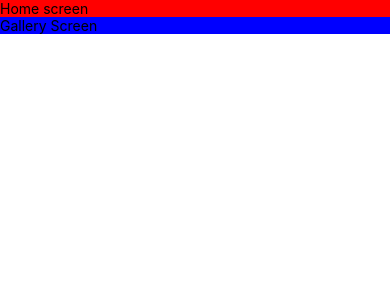
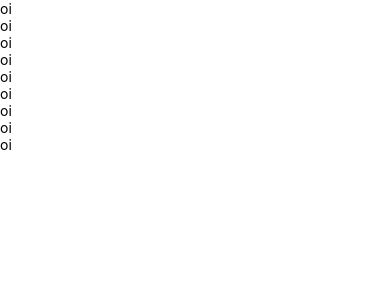
Before and after one commit to andreterceiro/test-react-native-app-03, a React Native app in the folder test-app-3/: screen / in a window 390 px wide. Shown: the top 300 px of the page. Built offline with nearby package versions, Linux system fonts and the light colour scheme.

Commit message:
feat: now App.tsx uses src/routes/index.tsx, still with a test content

```diff
--- a/test-app-3/App.tsx
+++ b/test-app-3/App.tsx
@@ -1,14 +1,10 @@
 import { StatusBar } from 'expo-status-bar';
 import { StyleSheet, View } from 'react-native';
-import GalleryScreen from './src/screens/GalleryScreen';
-import HomeScreen from './src/screens/HomeScreen';
+import Routes from './src/routes';
 
 export default function App() {
   return (
-      <View>
-          <HomeScreen />
-          <GalleryScreen />
-      </View>
+      <Routes />
   );
 }
 
```
